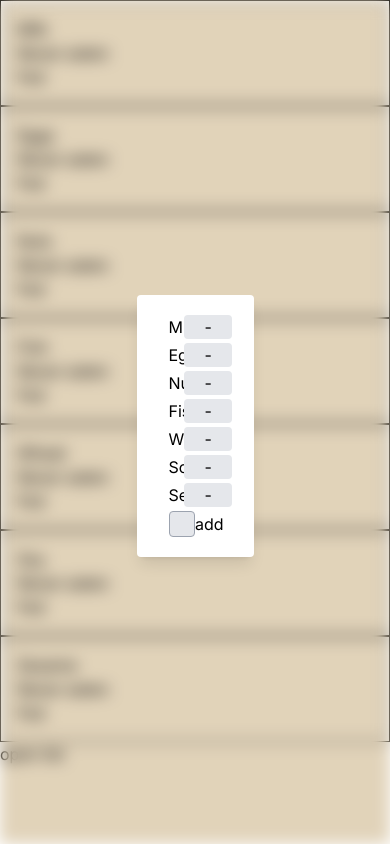
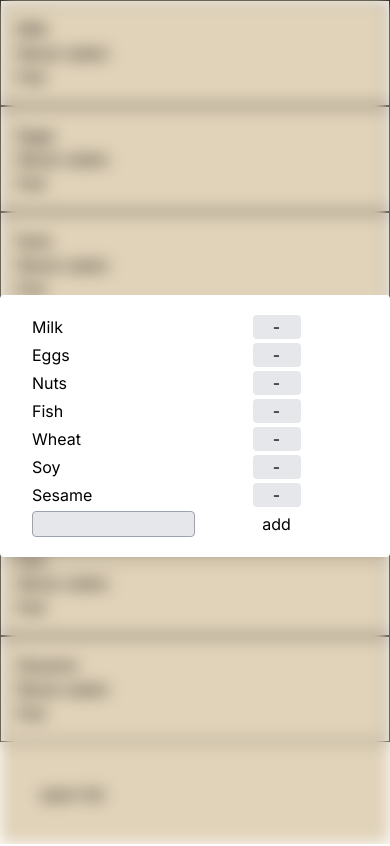
Before and after one commit to IlanaB/food-allergen-tracker, a Next.js app in the folder web/: page / in a window 390 px wide. Both pictures are taken after a click on the button "open list". Built offline with nearby package versions, Linux system fonts and the light colour scheme.

Commit message:
Mobile previewable

```diff
--- a/web/app/components/modal.js
+++ b/web/app/components/modal.js
@@ -6,7 +6,7 @@ export default function modal({props, children}) {
     <div className='w-[100vw] h-[100vh] flex justify-around fixed backdrop-blur inset-0 backdrop-brightness-75 backdrop-sepia-[50%]'
       onClick={() => closer(false)}
       >
-        <div className={`bg-white max-h-[80%] w-[30vw] top-[35vh] fixed shadow-lg rounded py-5 px-8 overflow-auto`}
+        <div className={`bg-white max-h-[80%] min-w-[30vw] top-[35vh] fixed shadow-lg rounded py-5 px-8 overflow-auto`}
           onClick={(e) => e.stopPropagation()}
         >
           {children}
--- a/web/app/components/since.js
+++ b/web/app/components/since.js
@@ -15,12 +15,13 @@ export default function Since({props}) {
     }
   }, [])
 
-  const daysSince = Math.floor((time - since) / (1000 * 24 * 60 * 60));
-  // const daysSince = Math.floor((time - since) / (1000));
+  // const daysSince = Math.floor((time - since) / (1000 * 24 * 60 * 60));
+  const secondsSince = Math.floor((time - since) / (1000));
 
   return (
     <div>
-      <p>{since ? `Days since last eaten: ${daysSince < 0 ? 0 : daysSince}` : 'Never eaten' }</p>
+      {/* <p>{since ? `Days since last eaten: ${daysSince < 0 ? 0 : secondsSince}` : 'Never eaten' }</p> */}
+      <p>{since ? `Seconds since last eaten: ${secondsSince < 0 ? 0 : secondsSince}` : 'Never eaten' }</p>
     </div>
   )
 }
--- a/web/app/page.js
+++ b/web/app/page.js
@@ -16,9 +16,6 @@ let allergenNames = [
   'Soy',
   'Sesame'
 ]
-
-//cheeky breeky edit to push
-
 
 export default function Home() {
   const [allergens, setAllergens] = useState(allergenNames);
@@ -71,7 +68,9 @@ export default function Home() {
           <Allergen props={{title: gen, sorter: sortAllergens}} key={gen} />
         )
       })}
-      <button onClick={() => setAlmodal(!almodal)}>
+      <button onClick={() => setAlmodal(!almodal)}
+        className="p-10"
+      >
         open list
       </button>
       {almodal && <AllergenList props={{closer: setAlmodal, allergens, setAllergens}} />}
```
